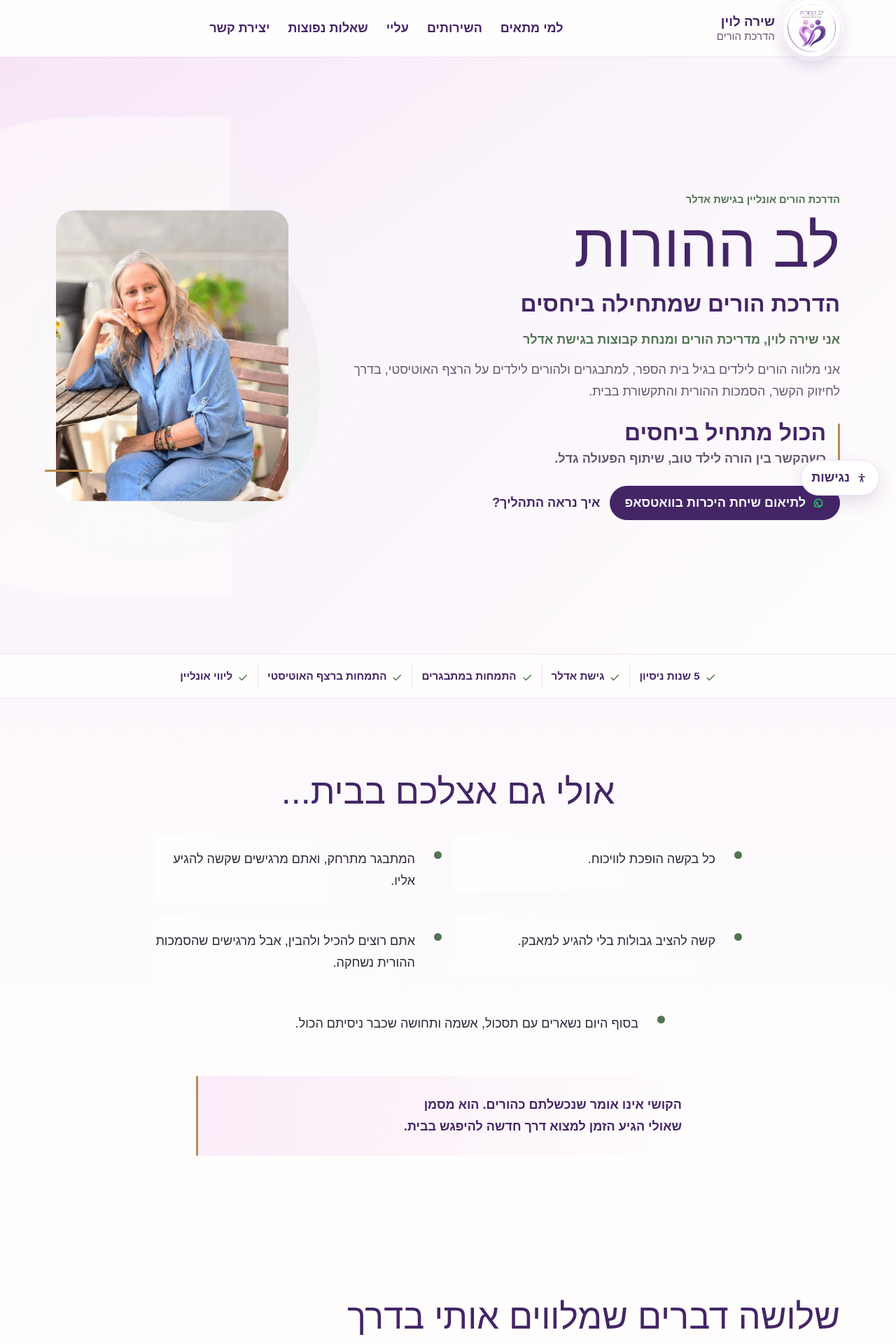
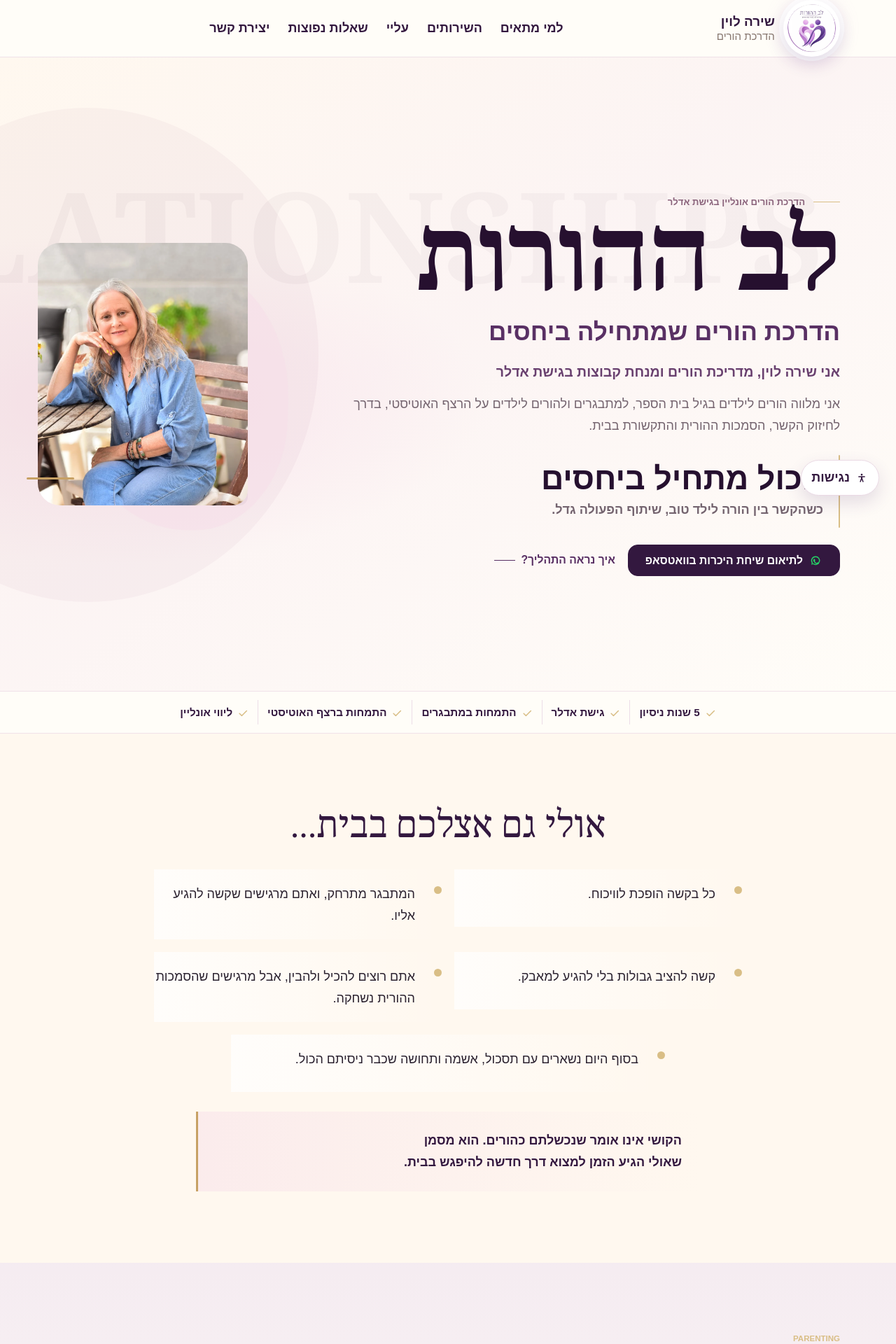
Before and after one commit to talirozrdm/Shira-Levin-levhahorut, a Next.js app: page / in a window 1280 px wide. Shown: the top 1920 px of the page at 70% size. Built offline with nearby package versions, Linux system fonts and the light colour scheme.

Commit message:
Apply warm editorial luxury styling

```diff
--- a/app/globals.css
+++ b/app/globals.css
@@ -1,21 +1,27 @@
 @import "tailwindcss";
 
 :root {
-  --cream: #fbf6fc;
-  --warm-white: #fffefd;
-  --ink: #2d2738;
-  --muted: #65566f;
-  --purple: #8653a8;
-  --purple-dark: #442566;
-  --powder: #f6def4;
-  --powder-strong: #e6b5ee;
-  --lavender: #f2ecf8;
-  --sage: #eef7ef;
-  --sage-dark: #527453;
-  --gold: #bc8a52;
-  --border: #eadcf1;
-  --shadow: 0 18px 45px rgb(74 42 115 / 0.12);
-  --soft-shadow: 0 22px 52px rgb(68 37 102 / 0.1);
+  --cream: #fbf3f5;
+  --warm-white: #fffdf8;
+  --ivory: #fff8ef;
+  --ink: #2b2230;
+  --muted: #74646f;
+  --purple: #7d4b82;
+  --purple-dark: #33183f;
+  --aubergine: #26102f;
+  --plum: #593064;
+  --mauve: #b987a8;
+  --powder: #f7dfe9;
+  --powder-strong: #d9a8c4;
+  --lavender: #f2e7ef;
+  --taupe: #85756e;
+  --sage: #eef5ed;
+  --sage-dark: #6f7f66;
+  --gold: #c7a164;
+  --champagne: #d9be86;
+  --border: #ead9e4;
+  --shadow: 0 18px 45px rgb(51 24 63 / 0.12);
+  --soft-shadow: 0 18px 42px rgb(51 24 63 / 0.1);
   --radius: 22px;
   --user-font-scale: 1;
   --body-copy-size: calc(18px * var(--user-font-scale));
@@ -37,7 +43,7 @@ body {
   margin: 0;
   overflow-x: hidden;
   background:
-    linear-gradient(180deg, rgb(251 246 252 / 0.72), transparent 360px),
+    linear-gradient(180deg, rgb(251 243 245 / 0.82), transparent 380px),
     var(--warm-white);
   color: var(--ink);
   font-family:
@@ -146,16 +152,16 @@ textarea {
 }
 
 .section {
-  padding: clamp(56px, 7.5vw, 104px) 0;
+  padding: clamp(64px, 8vw, 116px) 0;
 }
 
 .site-header {
   position: sticky;
   top: 0;
   z-index: 100;
-  border-bottom: 1px solid rgb(234 220 241 / 0.9);
-  background: rgb(255 254 253 / 0.91);
-  backdrop-filter: blur(18px);
+  border-bottom: 1px solid rgb(234 217 228 / 0.78);
+  background: rgb(255 253 248 / 0.95);
+  backdrop-filter: blur(14px);
 }
 
 .header-inner {
@@ -222,7 +228,7 @@ textarea {
 }
 
 .brand small {
-  color: var(--muted);
+  color: var(--taupe);
   font-size: clamp(0.84rem, 1.8vw, 0.94rem);
 }
 
@@ -282,13 +288,14 @@ textarea {
   align-items: center;
   justify-content: center;
   gap: 8px;
-  min-height: 48px;
+  min-height: 45px;
   border: 1px solid var(--purple-dark);
-  border-radius: 999px;
+  border-radius: 14px;
   background: var(--purple-dark);
   color: #fff;
-  padding: 12px 20px;
-  font-weight: 800;
+  padding: 11px 24px;
+  font-size: 0.98rem;
+  font-weight: 850;
   line-height: 1.25;
   text-align: center;
   text-wrap: balance;
@@ -301,9 +308,9 @@ textarea {
 
 .button:hover {
   transform: translateY(-2px);
-  background: var(--purple);
+  background: var(--plum);
   color: #fff;
-  box-shadow: 0 10px 24px rgb(79 61 85 / 0.18);
+  box-shadow: 0 10px 22px rgb(51 24 63 / 0.14);
 }
 
 .button:active {
@@ -320,20 +327,32 @@ textarea {
   position: relative;
   overflow: hidden;
   background:
-    radial-gradient(circle at 17% 50%, rgb(238 247 239 / 0.76), transparent 28%),
-    linear-gradient(145deg, rgb(246 222 244 / 0.7), transparent 44%),
-    linear-gradient(315deg, rgb(255 254 253 / 0.88), transparent 44%),
-    var(--cream);
+    radial-gradient(ellipse at 12% 54%, rgb(247 223 233 / 0.74), transparent 34%),
+    linear-gradient(145deg, rgb(255 248 239 / 0.96), rgb(251 243 245 / 0.78) 46%, rgb(255 253 248 / 0.98)),
+    var(--ivory);
 }
 
 .hero::before {
   position: absolute;
-  inset-block: 10%;
-  inset-inline-end: -18vw;
-  width: min(48vw, 560px);
-  border-radius: 999px 0 0 999px;
-  background: rgb(255 254 253 / 0.5);
+  inset-block: 8% 14%;
+  inset-inline-end: -16vw;
+  width: min(56vw, 660px);
+  border-radius: 50%;
+  background: rgb(185 135 168 / 0.08);
   content: "";
+}
+
+.hero::after {
+  position: absolute;
+  inset-block-start: 18%;
+  inset-inline-start: 8%;
+  color: rgb(51 24 63 / 0.035);
+  content: "RELATIONSHIPS";
+  font-family: Georgia, "Times New Roman", serif;
+  font-size: clamp(4rem, 14vw, 12rem);
+  font-weight: 700;
+  line-height: 1;
+  pointer-events: none;
 }
 
 .hero-grid,
@@ -348,14 +367,28 @@ textarea {
 .hero-grid {
   position: relative;
   align-items: center;
-  gap: clamp(28px, 5vw, 72px);
+  gap: clamp(34px, 6vw, 94px);
+  z-index: 1;
 }
 
 .eyebrow {
-  margin: 0 0 10px;
-  color: var(--sage-dark);
-  font-size: 0.92rem;
+  display: inline-flex;
+  align-items: center;
+  gap: 12px;
+  margin: 0 0 14px;
+  color: #8b647c;
+  font-size: 0.82rem;
   font-weight: 900;
+  line-height: 1.3;
+  text-transform: uppercase;
+}
+
+.eyebrow::before {
+  display: inline-block;
+  width: 38px;
+  height: 1px;
+  background: var(--champagne);
+  content: "";
 }
 
 h1,
@@ -372,12 +405,18 @@ h3 {
   color: var(--purple-dark);
   line-height: 1.22;
   letter-spacing: 0;
+  font-family:
+    "Noto Serif Hebrew",
+    "Times New Roman",
+    serif;
 }
 
 h1 {
   max-width: 850px;
-  font-size: clamp(2.65rem, 9vw, 5.4rem);
-  line-height: 0.98;
+  color: var(--aubergine);
+  font-size: clamp(4rem, 14vw, 8.9rem);
+  font-weight: 800;
+  line-height: 0.84;
 }
 
 h2 {
@@ -409,61 +448,57 @@ p {
   max-width: 720px;
 }
 
+.hero-copy {
+  position: relative;
+  z-index: 2;
+  max-width: 760px;
+}
+
 .hero-kicker {
-  color: var(--ink);
-  font-size: clamp(1.3rem, 4vw, 2rem);
-  font-weight: 800;
+  color: var(--plum);
+  font-size: clamp(1.38rem, 4vw, 2.2rem);
+  font-weight: 700;
 }
 
 .hero-kicker {
-  margin-bottom: 8px;
-  color: var(--purple-dark);
+  margin-bottom: 10px;
   text-wrap: balance;
 }
 
 .hero-identity {
-  margin-bottom: 12px;
-  color: var(--sage-dark);
-  font-weight: 800;
+  margin-bottom: 14px;
+  color: #69406f;
+  font-size: clamp(1.05rem, 2.4vw, 1.22rem);
+  font-weight: 650;
   text-wrap: balance;
 }
 
 .signature-block {
   position: relative;
   display: grid;
-  gap: 2px;
+  gap: 6px;
   max-width: 620px;
-  margin-top: 24px;
-  padding-inline-start: 20px;
+  margin-top: 30px;
+  padding: 6px 24px 6px 0;
 }
 
 .signature-block::before {
   position: absolute;
   inset-inline-start: 0;
-  top: 0.35em;
-  width: 3px;
-  height: calc(100% - 0.7em);
+  top: -4px;
+  width: 2px;
+  height: calc(100% + 8px);
   border-radius: 999px;
-  background: var(--gold);
+  background: var(--champagne);
   content: "";
-}
-
-.signature-mark {
-  position: absolute;
-  inset-block-start: -20px;
-  inset-inline-start: 18px;
-  color: rgb(188 138 82 / 0.28);
-  font-size: 4.8rem;
-  font-weight: 900;
-  line-height: 1;
 }
 
 .signature-title {
   margin: 0;
-  color: var(--purple-dark);
-  font-size: clamp(1.28rem, 3.4vw, 2rem);
-  font-weight: 900;
-  line-height: 1.2;
+  color: var(--aubergine);
+  font-size: clamp(1.62rem, 4.2vw, 2.8rem);
+  font-weight: 750;
+  line-height: 1.05;
 }
 
 .signature-block p:not(.signature-title) {
@@ -486,8 +521,29 @@ p {
   display: flex;
   flex-wrap: wrap;
   align-items: center;
-  gap: 14px;
-  margin-top: 24px;
+  gap: 18px;
+  margin-top: 28px;
+}
+
+.text-link {
+  position: relative;
+  display: inline-flex;
+  align-items: center;
+  gap: 9px;
+  color: var(--plum);
+  font-size: 0.98rem;
+}
+
+.text-link::after {
+  width: 30px;
+  height: 1px;
+  background: currentColor;
+  content: "";
+  transition: width 260ms ease;
+}
+
+.text-link:hover::after {
+  width: 44px;
 }
 
 .button .contact-icon,
@@ -524,22 +580,23 @@ p {
 .hero-image img {
   aspect-ratio: 4 / 5;
   object-position: center 38%;
-  clip-path: inset(0 round 26px 26px 10px 26px);
+  clip-path: inset(0 round 32px 32px 12px 32px);
 }
 
 .hero-image {
   justify-self: center;
-  width: min(86vw, 310px);
+  width: min(84vw, 308px);
   max-width: 100%;
   overflow: visible;
+  transform: translateX(-8px);
 }
 
 .hero-image::before {
   position: absolute;
   z-index: 0;
-  inset: 5% -12% -8% 8%;
-  border-radius: 46% 54% 42% 58%;
-  background: linear-gradient(145deg, rgb(246 222 244 / 0.86), rgb(238 247 239 / 0.78));
+  inset: 8% -18% -10% 14%;
+  border-radius: 48% 52% 44% 56%;
+  background: rgb(247 223 233 / 0.58);
   content: "";
   animation: shape-drift 8s ease-in-out infinite alternate;
 }
@@ -580,15 +637,33 @@ p {
   z-index: 0;
   inset: 8% 10% -8% -10%;
   border-radius: 58% 42% 48% 52%;
-  background: linear-gradient(145deg, rgb(238 247 239 / 0.72), rgb(246 222 244 / 0.5));
+  background: linear-gradient(145deg, rgb(255 248 239 / 0.78), rgb(247 223 233 / 0.56));
   content: "";
   animation: shape-drift 9s ease-in-out infinite alternate;
 }
 
+.about-image figcaption {
+  position: relative;
+  z-index: 2;
+  display: grid;
+  gap: 2px;
+  margin-top: 12px;
+  border-inline-start: 2px solid var(--champagne);
+  color: var(--taupe);
+  padding-inline-start: 12px;
+  font-size: 0.82rem;
+  line-height: 1.45;
+}
+
+.about-image figcaption strong {
+  color: var(--aubergine);
+  font-size: 0.88rem;
+}
+
 .trust-strip {
-  border-block: 1px solid rgb(234 220 241 / 0.68);
-  background: rgb(255 254 253 / 0.88);
-  padding: 13px 0;
+  border-block: 1px solid rgb(234 217 228 / 0.72);
+  background: var(--warm-white);
+  padding: 12px 0;
 }
 
 .trust-grid {
@@ -621,14 +696,14 @@ p {
   height: 16px;
   margin-top: 0.2em;
   fill: none;
-  stroke: var(--sage-dark);
+  stroke: var(--champagne);
   stroke-linecap: round;
   stroke-linejoin: round;
   stroke-width: 2.3;
 }
 
 .soft-section {
-  background: linear-gradient(180deg, rgb(251 246 252 / 0.76), rgb(255 254 253 / 0.86));
+  background: var(--ivory);
 }
 
 .need-section {
@@ -641,19 +716,82 @@ p {
   margin: 28px auto 0;
   border: 0;
   border-radius: 0;
-  background: linear-gradient(90deg, rgb(246 222 244 / 0.54), transparent);
+  background: linear-gradient(90deg, rgb(247 223 233 / 0.5), transparent);
   padding: clamp(18px, 3vw, 26px);
   box-shadow: inset 3px 0 0 var(--gold);
   text-align: start;
 }
 
 .tinted-section {
-  background: linear-gradient(90deg, rgb(238 226 246 / 0.82), rgb(243 220 246 / 0.56));
+  background: linear-gradient(90deg, rgb(242 231 239 / 0.9), rgb(251 243 245 / 0.72));
 }
 
 .section-heading {
+  position: relative;
   max-width: 760px;
-  margin-bottom: 22px;
+  margin-bottom: 28px;
+}
+
+.approach-section,
+#process,
+#about,
+#faq,
+.contact-section {
+  position: relative;
+  overflow: hidden;
+}
+
+.approach-section {
+  background: linear-gradient(180deg, rgb(242 231 239 / 0.78), rgb(255 253 248 / 0.95));
+}
+
+.approach-section::before {
+  position: absolute;
+  inset-block-start: 10%;
+  inset-inline-end: 4%;
+  color: rgb(51 24 63 / 0.045);
+  content: "יחסים";
+  font-family: "Noto Serif Hebrew", "Times New Roman", serif;
+  font-size: clamp(5rem, 16vw, 12rem);
+  font-weight: 800;
+  line-height: 1;
+  pointer-events: none;
+}
+
+.approach-section .section-heading::before,
+.help-section .section-heading::before,
+#process .section-heading::before,
+#faq .section-heading::before,
+.contact-actions::before {
+  display: block;
+  margin-bottom: 10px;
+  color: var(--champagne);
+  font-size: 0.72rem;
+  font-weight: 900;
+  line-height: 1;
+  text-transform: uppercase;
+}
+
+.approach-section .section-heading::before {
+  content: "PARENTING";
+}
+
+.help-section .section-heading::before {
+  content: "SUPPORT";
+}
+
+#process .section-heading::before {
+  color: rgb(217 190 134 / 0.82);
+  content: "PROCESS";
+}
+
+#faq .section-heading::before {
+  content: "FAQ";
+}
+
+.contact-actions::before {
+  justify-self: center;
+  content: "CONTACT";
 }
 
 .emotion-list {
@@ -680,7 +818,7 @@ p {
   width: 11px;
   height: 11px;
   border-radius: 50%;
-  background: var(--sage-dark);
+  background: var(--champagne);
   content: "";
 }
 
@@ -700,7 +838,7 @@ p {
 
 .card:hover {
   transform: translateY(-3px);
-  border-color: rgb(185 129 209 / 0.72);
+  border-color: rgb(199 161 100 / 0.72);
 }
 
 .principles-list {
@@ -720,11 +858,11 @@ p {
 }
 
 .principles-list .card:nth-child(2) {
-  background: linear-gradient(90deg, rgb(238 247 239 / 0.46), transparent);
+  background: linear-gradient(90deg, rgb(255 248 239 / 0.68), transparent);
 }
 
 .principles-list .card:nth-child(3) {
-  background: linear-gradient(90deg, rgb(246 222 244 / 0.38), transparent);
+  background: linear-gradient(90deg, rgb(247 223 233 / 0.36), transparent);
 }
 
 .principles-list .card + .card {
@@ -732,7 +870,7 @@ p {
 }
 
 .principles-list .card > span {
-  color: rgb(134 83 168 / 0.13);
+  color: rgb(51 24 63 / 0.12);
   font-size: clamp(4.8rem, 18vw, 10rem);
   font-weight: 900;
   line-height: 0.75;
@@ -764,12 +902,12 @@ p {
   height: 0.68em;
   margin-inline-end: 8px;
   border-radius: 50%;
-  background: var(--powder-strong);
+  background: var(--champagne);
   content: "";
 }
 
 .fit-section .card h3::before {
-  background: var(--sage-dark);
+  background: var(--plum);
 }
 
 .help-section .card {
@@ -789,6 +927,10 @@ p {
   background: var(--gold);
 }
 
+.help-section {
+  background: var(--warm-white);
+}
+
 .fit-note,
 .list-intro {
   margin-top: 16px;
@@ -818,9 +960,9 @@ p {
   top: 0.38em;
   width: 14px;
   height: 14px;
-  border: 2px solid var(--sage-dark);
+  border: 2px solid var(--champagne);
   border-radius: 50%;
-  background: var(--sage);
+  background: var(--ivory);
   content: "";
 }
 
@@ -828,9 +970,9 @@ p {
   position: relative;
   overflow: hidden;
   background:
-    linear-gradient(90deg, rgb(68 37 102 / 0.1) 0 32%, transparent 32%),
-    linear-gradient(135deg, rgb(246 222 244 / 0.5), rgb(242 236 248 / 0.86) 58%, rgb(238 247 239 / 0.56)),
-    var(--cream);
+    linear-gradient(90deg, rgb(51 24 63 / 0.08) 0 30%, transparent 30%),
+    linear-gradient(135deg, rgb(255 248 239 / 0.88), rgb(242 231 239 / 0.9) 58%, rgb(247 223 233 / 0.48)),
+    var(--ivory);
 }
 
 .service-highlight::before {
@@ -839,7 +981,7 @@ p {
   inset-inline-start: -18vw;
   width: min(42vw, 520px);
   border-radius: 999px;
-  background: rgb(68 37 102 / 0.08);
+  background: rgb(51 24 63 / 0.08);
   content: "";
 }
 
@@ -880,7 +1022,7 @@ p {
   inset-block: 36px;
   width: 2px;
   border-radius: 999px;
-  background: linear-gradient(var(--gold), var(--sage-dark));
+  background: linear-gradient(var(--champagne), rgb(255 253 248 / 0.22));
   content: "";
 }
 
@@ -904,10 +1046,10 @@ p {
   height: 42px;
   position: relative;
   z-index: 1;
-  border: 1px solid rgb(188 138 82 / 0.46);
-  border-radius: 999px;
-  background: #fff;
-  color: var(--purple-dark);
+  border: 1px solid rgb(217 190 134 / 0.5);
+  border-radius: 50%;
+  background: rgb(255 253 248 / 0.08);
+  color: var(--champagne);
   font-weight: 900;
 }
 
@@ -917,8 +1059,41 @@ p {
   font-weight: var(--body-copy-weight);
 }
 
+#process {
+  background:
+    radial-gradient(circle at 14% 18%, rgb(217 190 134 / 0.1), transparent 22%),
+    linear-gradient(135deg, var(--aubergine), #3a1a49);
+}
+
+#process::after {
+  position: absolute;
+  inset-block-end: -5%;
+  inset-inline-start: 6%;
+  color: rgb(255 253 248 / 0.04);
+  content: "PROCESS";
+  font-family: Georgia, "Times New Roman", serif;
+  font-size: clamp(4rem, 13vw, 10rem);
+  font-weight: 700;
+  line-height: 1;
+  pointer-events: none;
+}
+
+#process .container {
+  position: relative;
+  z-index: 1;
+}
+
+#process h2,
+#process .process-list p {
+  color: #fffdf8;
+}
+
+#process .process-list li + li {
+  border-color: rgb(255 253 248 / 0.16);
+}
+
 .clarity-section {
-  background: linear-gradient(135deg, rgb(238 247 239 / 0.82), rgb(255 254 253 / 0.78));
+  background: linear-gradient(135deg, rgb(251 243 245 / 0.82), rgb(255 253 248 / 0.82));
 }
 
 .clarity-list {
@@ -927,7 +1102,7 @@ p {
 }
 
 .clarity-list li {
-  color: var(--purple-dark);
+  color: var(--plum);
   font-size: clamp(1.05rem, 2.8vw, 1.36rem);
   font-weight: 800;
 }
@@ -940,6 +1115,10 @@ p {
   display: grid;
   gap: 0;
   border-block-start: 1px solid var(--border);
+}
+
+#faq {
+  background: linear-gradient(180deg, rgb(247 223 233 / 0.52), rgb(255 253 248 / 0.9));
 }
 
 .faq-item {
@@ -976,7 +1155,7 @@ p {
 
 .faq-item button:hover {
   background: transparent;
-  color: var(--purple);
+  color: var(--plum);
 }
 
 .faq-item button span {
@@ -1017,8 +1196,8 @@ p {
   overflow: hidden;
   background:
     radial-gradient(circle at 12% 15%, rgb(255 255 255 / 0.14), transparent 24%),
-    linear-gradient(135deg, rgb(68 37 102 / 0.97), rgb(116 71 156 / 0.92)),
-    var(--purple-dark);
+    linear-gradient(135deg, rgb(38 16 47 / 0.98), rgb(71 31 86 / 0.94)),
+    var(--aubergine);
   text-align: center;
 }
 
@@ -1061,7 +1240,7 @@ p {
 
 .final-cta .button {
   position: relative;
-  border-color: #fff;
+  border-color: var(--champagne);
   background: #fff;
   color: var(--purple-dark);
 }
@@ -1138,19 +1317,19 @@ p {
 
 .contact-link:hover {
   transform: translateY(-2px);
-  background: var(--cream);
+  background: var(--ivory);
   box-shadow: 0 12px 28px rgb(74 42 115 / 0.09);
 }
 
 .contact-link-primary {
   min-height: 64px;
-  border-radius: 999px;
-  background: linear-gradient(135deg, rgb(37 211 102 / 0.16), rgb(255 254 253 / 0.94));
+  border-radius: 16px;
+  background: linear-gradient(135deg, rgb(51 24 63 / 0.08), rgb(255 253 248 / 0.96));
   padding: 15px 18px;
 }
 
 .contact-link-primary .contact-icon {
-  fill: #168948;
+  fill: #25d366;
 }
 
 .social-link {
@@ -1211,7 +1390,7 @@ p {
   width: 24px;
   height: 24px;
   flex: 0 0 auto;
-  fill: var(--sage-dark);
+  fill: var(--plum);
 }
 
 .button .contact-icon {
@@ -1221,7 +1400,7 @@ p {
 }
 
 .final-cta .button .contact-icon {
-  fill: var(--sage-dark);
+  fill: #25d366;
 }
 
 .qualification-list {
@@ -1312,7 +1491,7 @@ p {
 }
 
 .accessibility-trigger:hover {
-  background: var(--cream);
+  background: var(--ivory);
 }
 
 .accessibility-icon {
@@ -1349,8 +1528,8 @@ p {
   gap: 8px;
   justify-content: center;
   min-height: 50px;
-  border-radius: 999px;
-  background: var(--purple-dark);
+  border-radius: 16px;
+  background: var(--aubergine);
   color: #fff;
   padding: 13px 18px;
   font-weight: 900;
@@ -1387,19 +1566,19 @@ p {
 .sticky-whatsapp:hover {
   transform: translateY(-2px);
   color: #fff;
-  background: #6f3ea0;
+  background: var(--plum);
 }
 
 .site-footer {
-  padding: 40px 0 92px;
-  background: var(--warm-white);
+  padding: 36px 0 88px;
+  background: var(--aubergine);
 }
 
 .legal-links {
   display: grid;
   grid-template-columns: 1fr;
   gap: 10px;
-  margin-bottom: 28px;
+  margin-bottom: 24px;
 }
 
 .legal-links a {
@@ -1408,10 +1587,10 @@ p {
   justify-content: center;
   gap: 8px;
   min-height: 46px;
-  border: 1px solid var(--purple);
-  border-radius: 999px;
+  border: 1px solid rgb(217 190 134 / 0.38);
+  border-radius: 14px;
   background: transparent;
-  color: var(--purple-dark);
+  color: #fffdf8;
   padding: 10px 16px;
   font-weight: 900;
   text-align: center;
@@ -1425,9 +1604,9 @@ p {
 
 .legal-links a:hover {
   transform: translateY(-2px);
-  border-color: var(--gold);
-  background: var(--cream);
-  box-shadow: 0 10px 22px rgb(74 42 115 / 0.08);
+  border-color: var(--champagne);
+  background: rgb(255 253 248 / 0.08);
+  box-shadow: 0 10px 22px rgb(0 0 0 / 0.16);
 }
 
 .legal-links .contact-icon,
@@ -1438,16 +1617,16 @@ p {
 
 .creator-footer {
   width: min(760px, calc(100% - 32px));
-  margin: 54px auto 0;
-  border-top: 1px solid rgb(198 167 101 / 0.45);
-  color: var(--muted);
+  margin: 46px auto 0;
+  border-top: 1px solid rgb(217 190 134 / 0.32);
+  color: rgb(255 253 248 / 0.68);
   padding-top: 18px;
   text-align: center;
 }
 
 .creator-footer p {
   margin: 0 0 8px;
-  font-size: var(--body-copy-size);
+  font-size: max(14px, calc(0.82 * var(--body-copy-size)));
 }
 
 .creator-footer a {
@@ -1455,8 +1634,8 @@ p {
   min-height: 44px;
   align-items: center;
   justify-content: center;
-  border-radius: 999px;
-  color: var(--purple-dark);
+  border-radius: 12px;
+  color: #fffdf8;
   padding: 8px 14px;
   font-weight: 900;
 }
@@ -1478,7 +1657,7 @@ p {
   }
 
   .trust-item + .trust-item {
-    border-inline-start: 1px solid rgb(234 220 241 / 0.9);
+    border-inline-start: 1px solid rgb(234 217 228 / 0.9);
   }
 
   .two-columns {
@@ -1519,12 +1698,17 @@ p {
   }
 
   .hero-grid {
-    grid-template-columns: minmax(0, 1.22fr) minmax(320px, 0.56fr);
-    min-height: 660px;
+    grid-template-columns: minmax(0, 1.34fr) minmax(300px, 0.52fr);
+    min-height: 700px;
   }
 
   .hero-image {
-    width: min(386px, 35vw);
+    width: min(376px, 33vw);
+    transform: translateX(-26px);
+  }
+
+  .hero-copy {
+    padding-block-start: 22px;
   }
 
   .principles-list {
@@ -1547,7 +1731,7 @@ p {
   }
 
   .principles-list .card + .card {
-    border-block-start: 1px solid rgb(234 220 241 / 0.72);
+    border-block-start: 1px solid rgb(234 217 228 / 0.72);
     border-inline-start: 0;
   }
 
```
